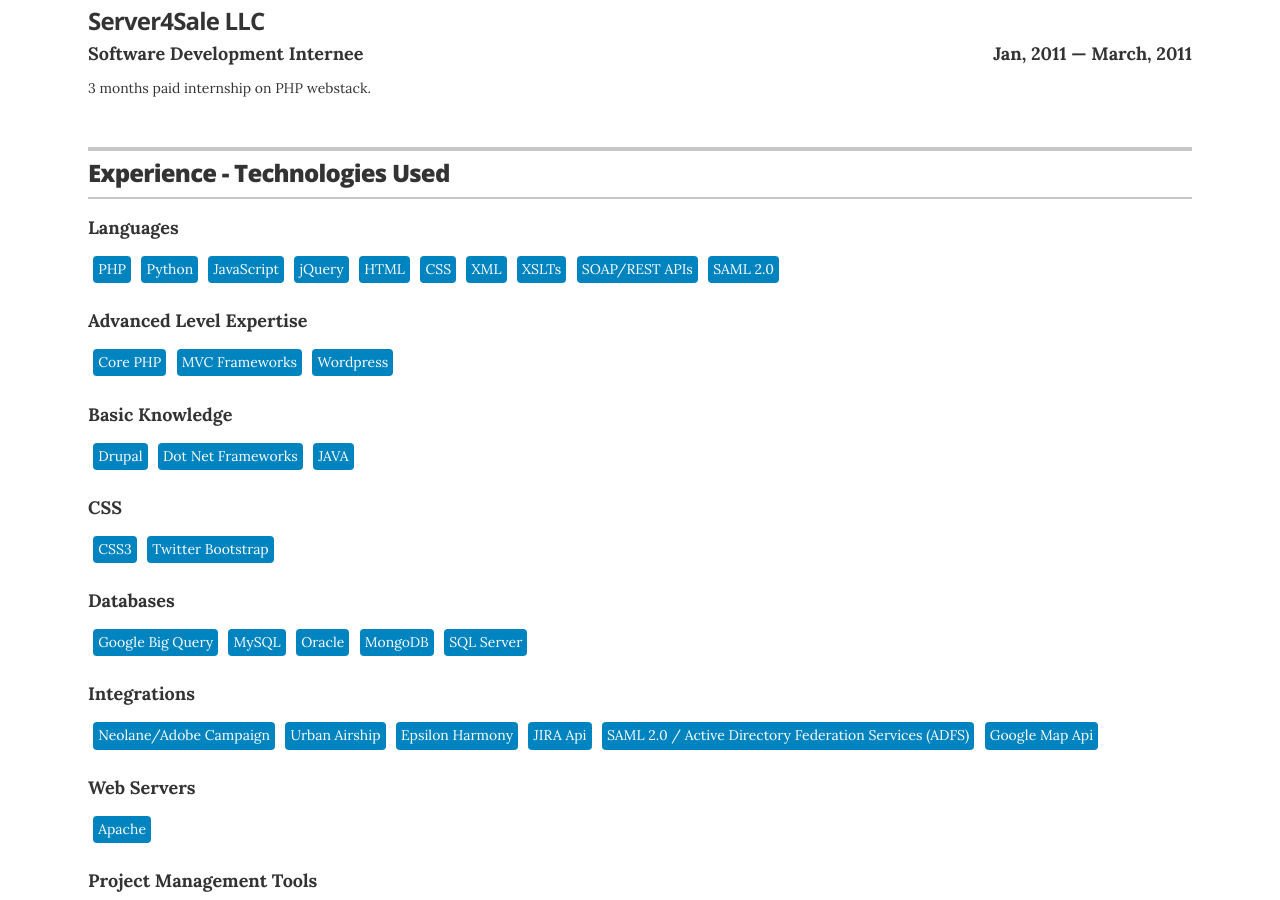
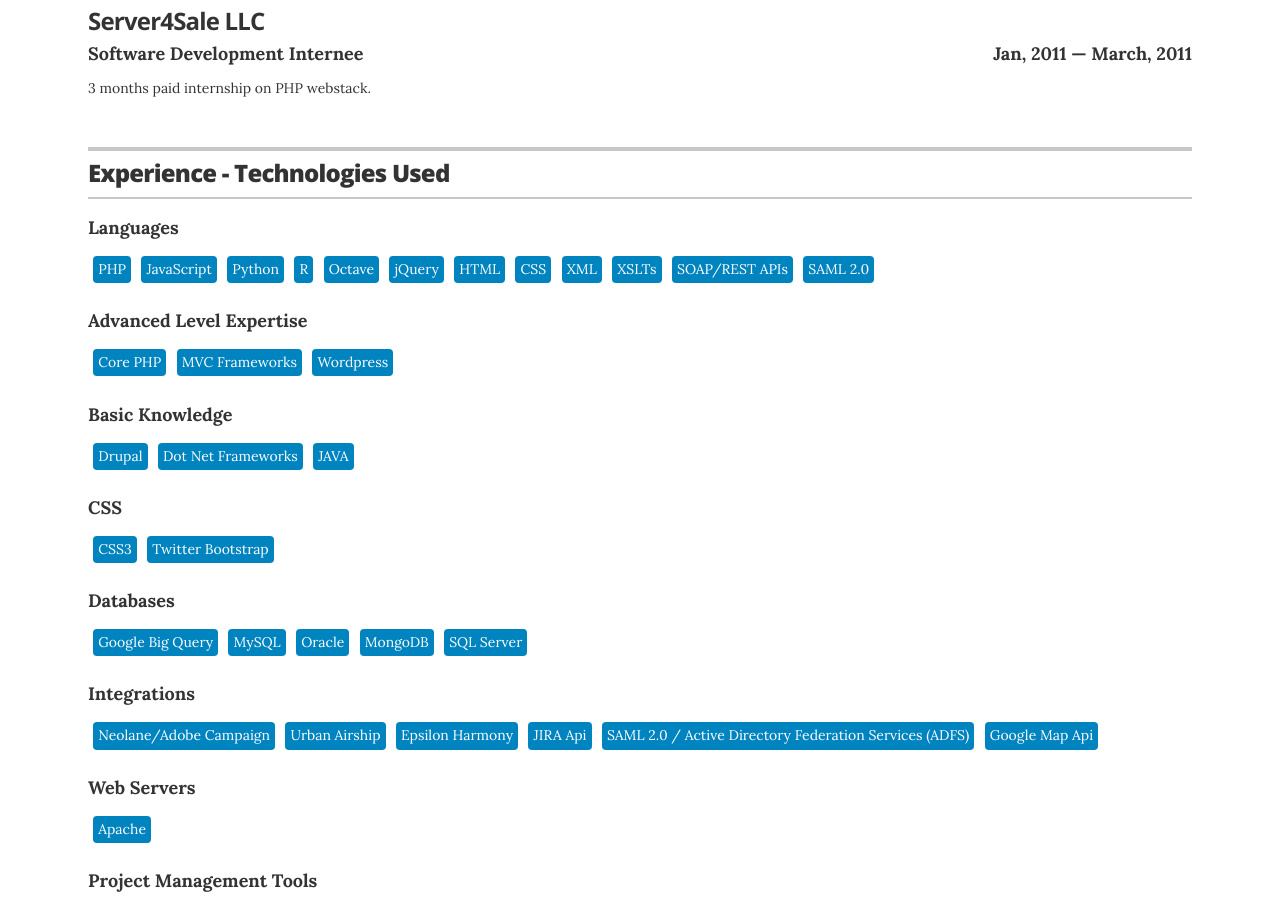
Before and after one commit to farman-a-shah/farman-a-shah.github.io, a Jekyll site: the page built from index.html, in a window 1280 px wide and 900 px high, scrolled down 1100 px. Built offline with Jekyll 4.4.1, drawn with Linux system fonts in a browser that asks for light colours.

Commit message:
One more change

```diff
--- a/_data/technologies.yml
+++ b/_data/technologies.yml
@@ -4,8 +4,10 @@
 - techgroup: Languages
   technologies:
     - PHP
+    - JavaScript
     - Python
-    - JavaScript
+    - R
+    - Octave
     - jQuery
     - HTML
     - CSS
```
